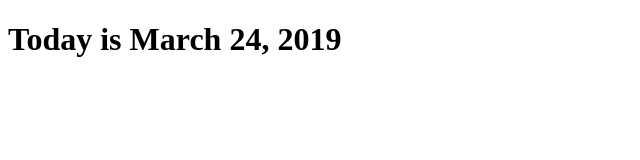
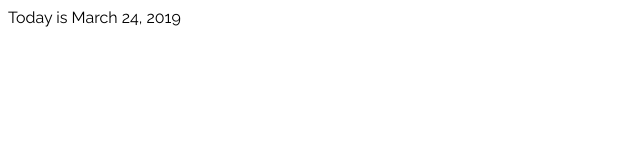
Before and after one commit to imposteraluca/imposteraluca.github.io, a plain HTML site: page index.html in a window 1280 px wide. Shown: the whole page, without its empty margins (0-640 px from the left). Drawn offline with Linux system fonts and the light colour scheme.

Commit message:
second commit

```diff
--- a/index.html
+++ b/index.html
@@ -3,19 +3,16 @@
 <head>
     <meta charset="UTF-8">
     <title>Home</title>
+    <link href="https://fonts.googleapis.com/css?family=Quicksand|Raleway" rel="stylesheet">
     <style>
-        @font-face{
-            font-family: ProximaNovaSoftW03-Regularimport;
-            src: url('ProximaNovaSoftW03-Regular')
-        }
         html{
-            font-family: ProximaNovaSoftW03-Regular
+            font-family: 'Raleway', sans-serif
 
         }
 
     </style>
 </head>
 <body>
-    <h1>Today is March 24, 2019</h1>
+    Today is March 24, 2019
 </body>
 </html>
```
